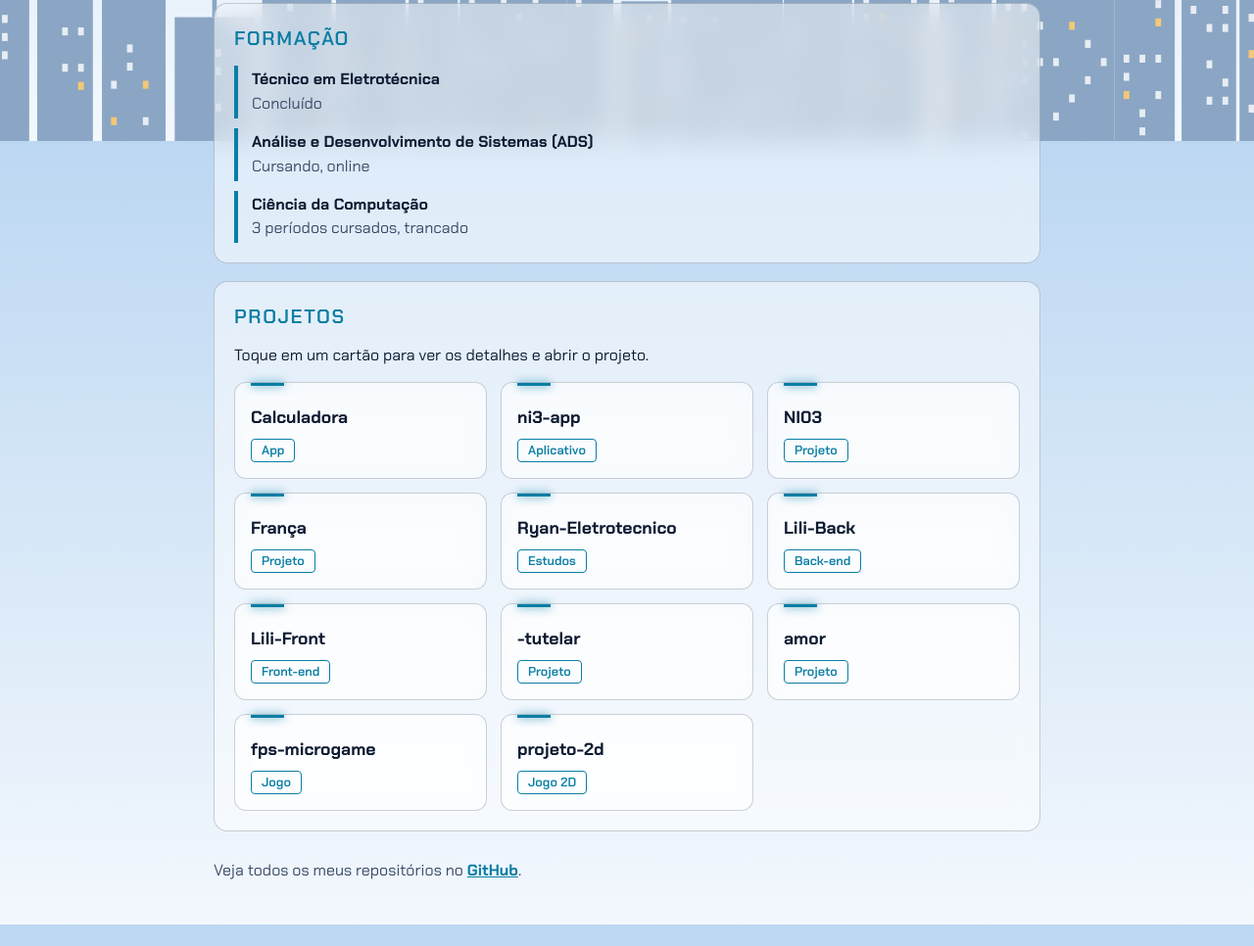
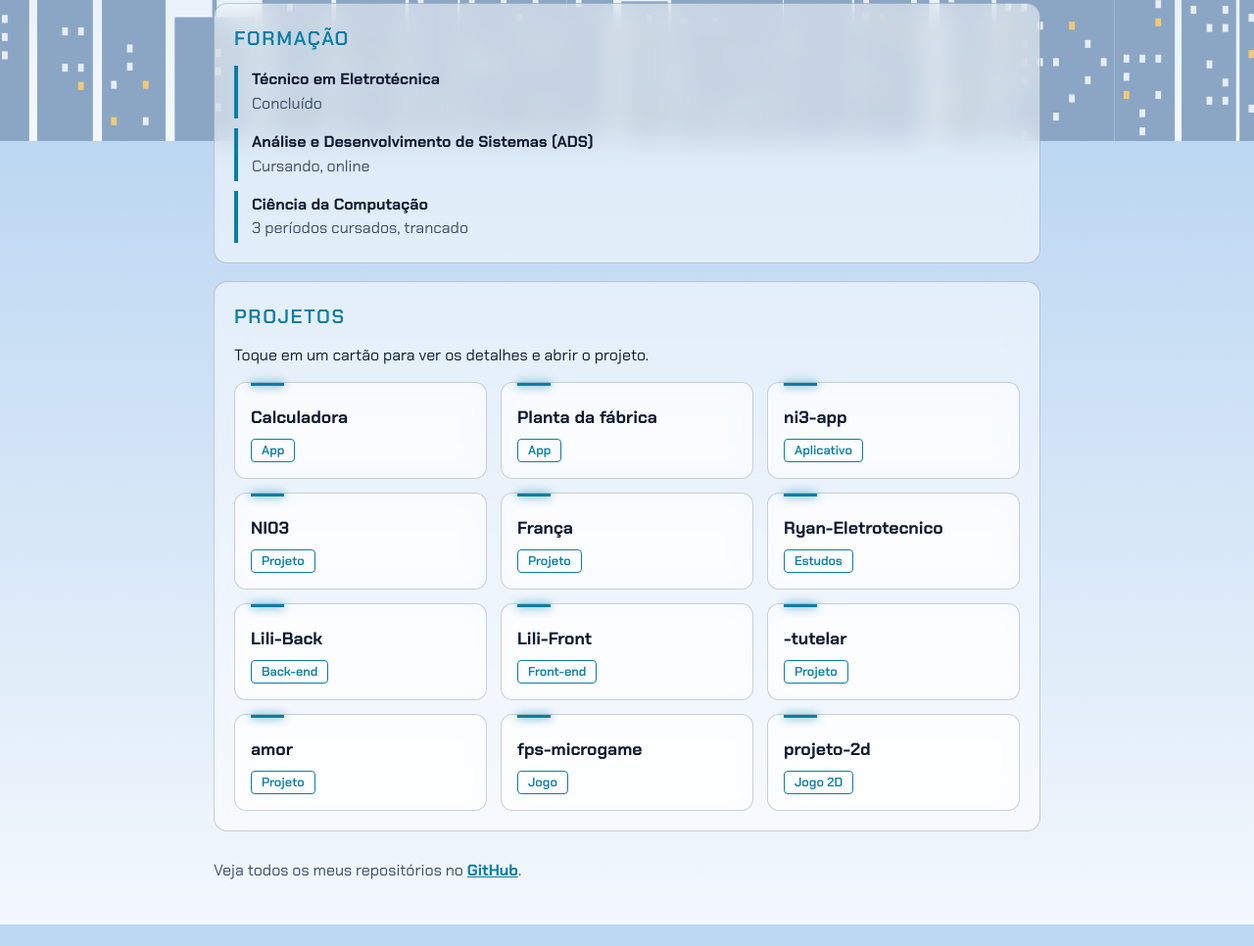
Before and after one commit to ryan852123/ryan852123.github.io, a plain HTML site: page index.html in a window 1280 px wide. Shown: the part 656-1622 px from the top of the page at 98% size. Drawn offline with Linux system fonts and the light colour scheme.

Commit message:
atualiza portfólio

```diff
--- a/index.html
+++ b/index.html
@@ -113,7 +113,8 @@ footer a{color:var(--acc);font-weight:700}
   s.innerHTML=h;
 })();
 var P=[
- ["Calculadora","App","Calculadora de triângulo, espuma, colchão e básica, com relatório para imprimir. Abre direto aqui no site.","calculadora.html","Abrir a calculadora"],
+ ["Calculadora","App","Calculadora de triângulo, densidade, colchão e básica, com relatório para imprimir. Abre direto aqui no site.","calculadora.html","Abrir a calculadora"],
+ ["Planta da fábrica","App","Mapa da fábrica com a localização das máquinas. Acesso só com login.","planta.html","Abrir a planta"],
  ["ni3-app","Aplicativo","Aplicativo publicado no GitHub."],
  ["NI03","Projeto","Projeto publicado no GitHub."],
  ["França","Projeto","Projeto publicado no GitHub."],
```
